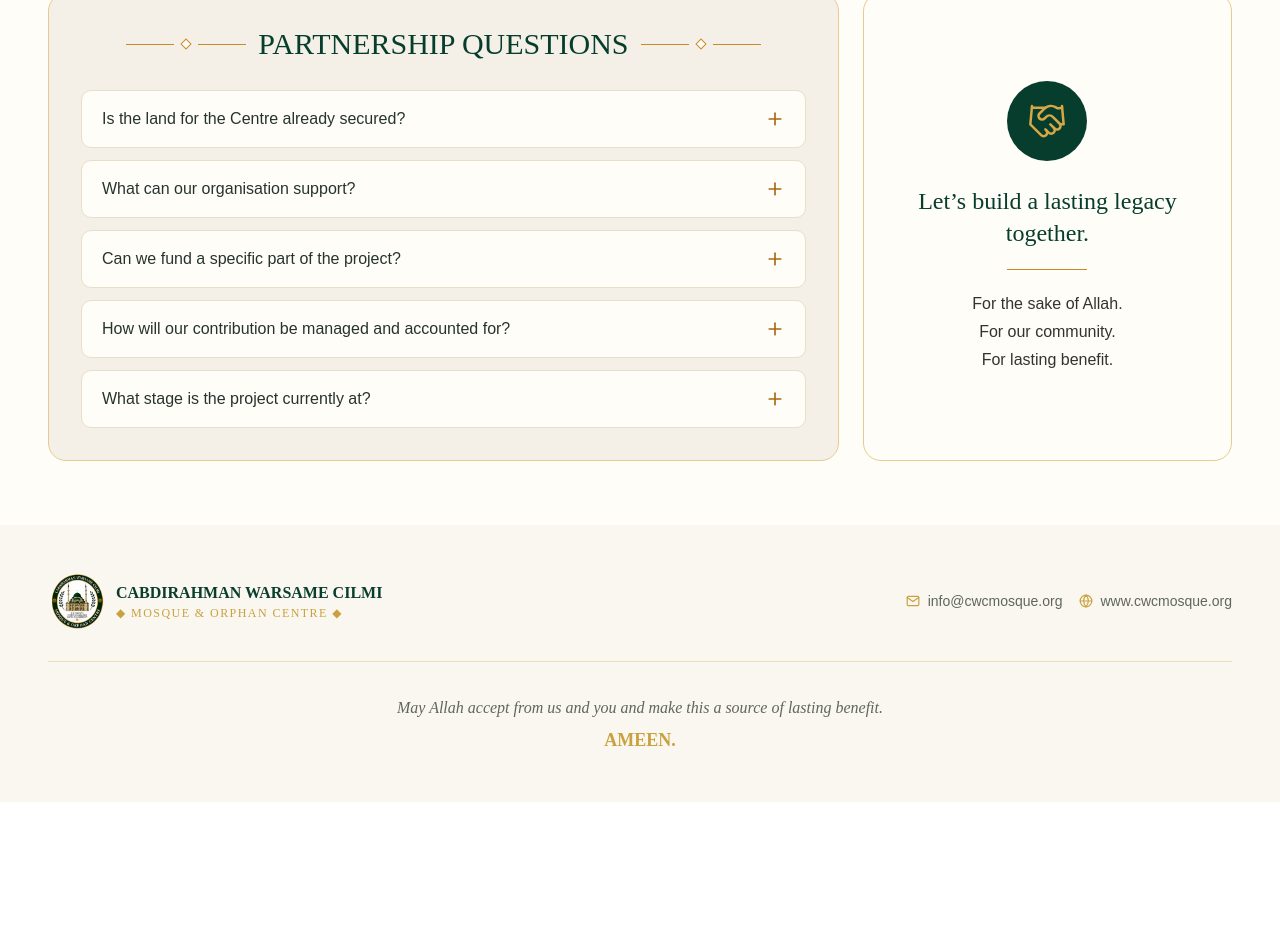
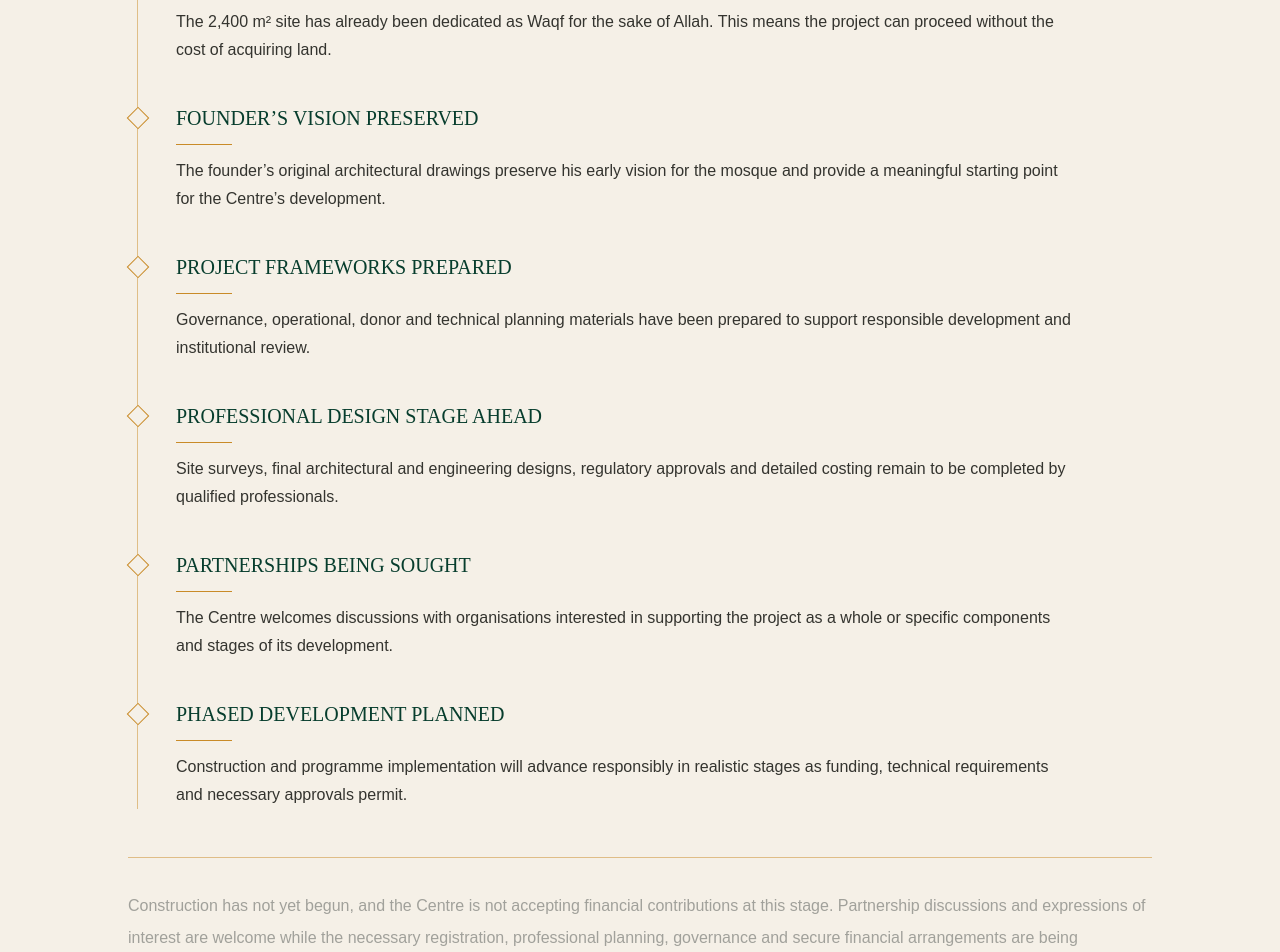
Before and after one commit to AbdirahmanFree/CWC-Mosque, a React (Vite) app: page /partners in a window 1280 px wide. Shown: the part 1529-2481 px from the top of the page. Before the commit the page ends 2331 px from the top, so only its background shows below. Built offline with nearby package versions, Linux system fonts and the light colour scheme.

Commit message:
updated partenrs page to include where the project stands

```diff
--- a/src/pages/Partners.jsx
+++ b/src/pages/Partners.jsx
@@ -93,11 +93,6 @@ const questions = [
     question: "How will our contribution be managed and accounted for?",
     answer:
       "The Centre is committed to integrity, openness and trustworthiness. Contributions will be designated for their agreed purpose, with appropriate records and reporting provided to institutional partners.",
-  },
-  {
-    question: "What stage is the project currently at?",
-    answer:
-      "The Waqf land has been secured and the Centre is currently in the development and partnership-building stage. We are engaging organisations that may wish to participate in bringing the vision into reality.",
   },
 ];
 
@@ -352,6 +347,205 @@ export default function Partners() {
         </section>
 
 
+       {/* WHERE THE PROJECT STANDS */}
+       <section className="bg-[#F5F0E7] px-5 py-14 sm:px-8 lg:px-12">
+        <div className="mx-auto max-w-350">
+          <SectionHeading
+            title="WHERE THE PROJECT STANDS"
+            description="A clear foundation for the next stage of development."
+          />
+
+          <div className="mx-auto mt-10 max-w-5xl">
+            {/* Introduction */}
+            <div className="space-y-5 text-base leading-8 text-[#34342F]">
+              <p>
+                The Centre is currently in its pre-construction and
+                institutional-development stage. The 2,400 m² site in Karaan
+                District, Mogadishu, has already been dedicated as Waqf for the
+                sake of Allah, providing a secure foundation upon which the
+                project can be developed.
+              </p>
+
+              <p>
+                The founder’s original architectural drawings preserve the vision
+                for the mosque, while project planning and governance frameworks
+                have been prepared to support responsible development and
+                institutional due diligence.
+              </p>
+            </div>
+
+            {/* Vertical project stages */}
+            <div className="relative mt-12">
+              {/* Continuous vertical gold line */}
+              <div
+                aria-hidden="true"
+                className="absolute bottom-0 left-1.75 top-0 w-px bg-[#C98B28]/50 sm:left-2.25"
+              />
+
+              <div className="space-y-10">
+                {/* Stage 1 */}
+                <article className="relative pl-10 sm:pl-12">
+                  <span
+                    aria-hidden="true"
+                    className="absolute left-0 top-1.5 h-4 w-4 rotate-45 border border-[#C98B28] bg-[#F5F0E7] sm:left-0.5"
+                  />
+
+                  <h3 className="cinzel-font text-lg text-[#073D2D] sm:text-xl">
+                    WAQF LAND SECURED
+                  </h3>
+
+                  <div
+                    aria-hidden="true"
+                    className="my-3 h-px w-14 bg-[#C98B28]"
+                  />
+
+                  <p className="max-w-4xl text-sm leading-7 text-[#34342F] sm:text-base">
+                    The 2,400 m² site has already been dedicated as Waqf for the
+                    sake of Allah. This means the project can proceed without the
+                    cost of acquiring land.
+                  </p>
+                </article>
+
+                {/* Stage 2 */}
+                <article className="relative pl-10 sm:pl-12">
+                  <span
+                    aria-hidden="true"
+                    className="absolute left-0 top-1.5 h-4 w-4 rotate-45 border border-[#C98B28] bg-[#F5F0E7] sm:left-0.5"
+                  />
+
+                  <h3 className="cinzel-font text-lg text-[#073D2D] sm:text-xl">
+                    FOUNDER’S VISION PRESERVED
+                  </h3>
+
+                  <div
+                    aria-hidden="true"
+                    className="my-3 h-px w-14 bg-[#C98B28]"
+                  />
+
+                  <p className="max-w-4xl text-sm leading-7 text-[#34342F] sm:text-base">
+                    The founder’s original architectural drawings preserve his
+                    early vision for the mosque and provide a meaningful starting
+                    point for the Centre’s development.
+                  </p>
+                </article>
+
+                {/* Stage 3 */}
+                <article className="relative pl-10 sm:pl-12">
+                  <span
+                    aria-hidden="true"
+                    className="absolute left-0 top-1.5 h-4 w-4 rotate-45 border border-[#C98B28] bg-[#F5F0E7] sm:left-0.5"
+                  />
+
+                  <h3 className="cinzel-font text-lg text-[#073D2D] sm:text-xl">
+                    PROJECT FRAMEWORKS PREPARED
+                  </h3>
+
+                  <div
+                    aria-hidden="true"
+                    className="my-3 h-px w-14 bg-[#C98B28]"
+                  />
+
+                  <p className="max-w-4xl text-sm leading-7 text-[#34342F] sm:text-base">
+                    Governance, operational, donor and technical planning
+                    materials have been prepared to support responsible
+                    development and institutional review.
+                  </p>
+                </article>
+
+                {/* Stage 4 */}
+                <article className="relative pl-10 sm:pl-12">
+                  <span
+                    aria-hidden="true"
+                    className="absolute left-0 top-1.5 h-4 w-4 rotate-45 border border-[#C98B28] bg-[#F5F0E7] sm:left-0.5"
+                  />
+
+                  <h3 className="cinzel-font text-lg text-[#073D2D] sm:text-xl">
+                    PROFESSIONAL DESIGN STAGE AHEAD
+                  </h3>
+
+                  <div
+                    aria-hidden="true"
+                    className="my-3 h-px w-14 bg-[#C98B28]"
+                  />
+
+                  <p className="max-w-4xl text-sm leading-7 text-[#34342F] sm:text-base">
+                    Site surveys, final architectural and engineering designs,
+                    regulatory approvals and detailed costing remain to be
+                    completed by qualified professionals.
+                  </p>
+                </article>
+
+                {/* Stage 5 */}
+                <article className="relative pl-10 sm:pl-12">
+                  <span
+                    aria-hidden="true"
+                    className="absolute left-0 top-1.5 h-4 w-4 rotate-45 border border-[#C98B28] bg-[#F5F0E7] sm:left-0.5"
+                  />
+
+                  <h3 className="cinzel-font text-lg text-[#073D2D] sm:text-xl">
+                    PARTNERSHIPS BEING SOUGHT
+                  </h3>
+
+                  <div
+                    aria-hidden="true"
+                    className="my-3 h-px w-14 bg-[#C98B28]"
+                  />
+
+                  <p className="max-w-4xl text-sm leading-7 text-[#34342F] sm:text-base">
+                    The Centre welcomes discussions with organisations interested
+                    in supporting the project as a whole or specific components
+                    and stages of its development.
+                  </p>
+                </article>
+
+                {/* Stage 6 */}
+                <article className="relative pl-10 sm:pl-12">
+                  <span
+                    aria-hidden="true"
+                    className="absolute left-0 top-1.5 h-4 w-4 rotate-45 border border-[#C98B28] bg-[#F5F0E7] sm:left-0.5"
+                  />
+
+                  <h3 className="cinzel-font text-lg text-[#073D2D] sm:text-xl">
+                    PHASED DEVELOPMENT PLANNED
+                  </h3>
+
+                  <div
+                    aria-hidden="true"
+                    className="my-3 h-px w-14 bg-[#C98B28]"
+                  />
+
+                  <p className="max-w-4xl text-sm leading-7 text-[#34342F] sm:text-base">
+                    Construction and programme implementation will advance
+                    responsibly in realistic stages as funding, technical
+                    requirements and necessary approvals permit.
+                  </p>
+                </article>
+              </div>
+            </div>
+
+            {/* Current status notice */}
+            <div className="mt-12 border-y border-[#C98B28]/50 py-8">
+              <p className="text-sm leading-7 text-[#a1a19b] sm:text-base sm:leading-8">
+                Construction has not yet begun, and the Centre is not accepting
+                financial contributions at this stage. Partnership discussions
+                and expressions of interest are welcome while the necessary
+                registration, professional planning, governance and secure
+                financial arrangements are being completed.
+              </p>
+
+              <div
+                aria-hidden="true"
+                className="my-6 h-px w-20 bg-[#C98B28]"
+              />
+
+              <p className="cinzel-font max-w-4xl text-lg leading-8 text-[#073D2D] sm:text-xl">
+                The foundation has been laid through the Waqf. The next step is
+                to bring the vision to life responsibly.
+              </p>
+            </div>
+          </div>
+        </div>
+      </section>
 
         {/* WHAT WE CAN BUILD */}
         <section className="px-5 py-14 sm:px-8 lg:px-12">
```
